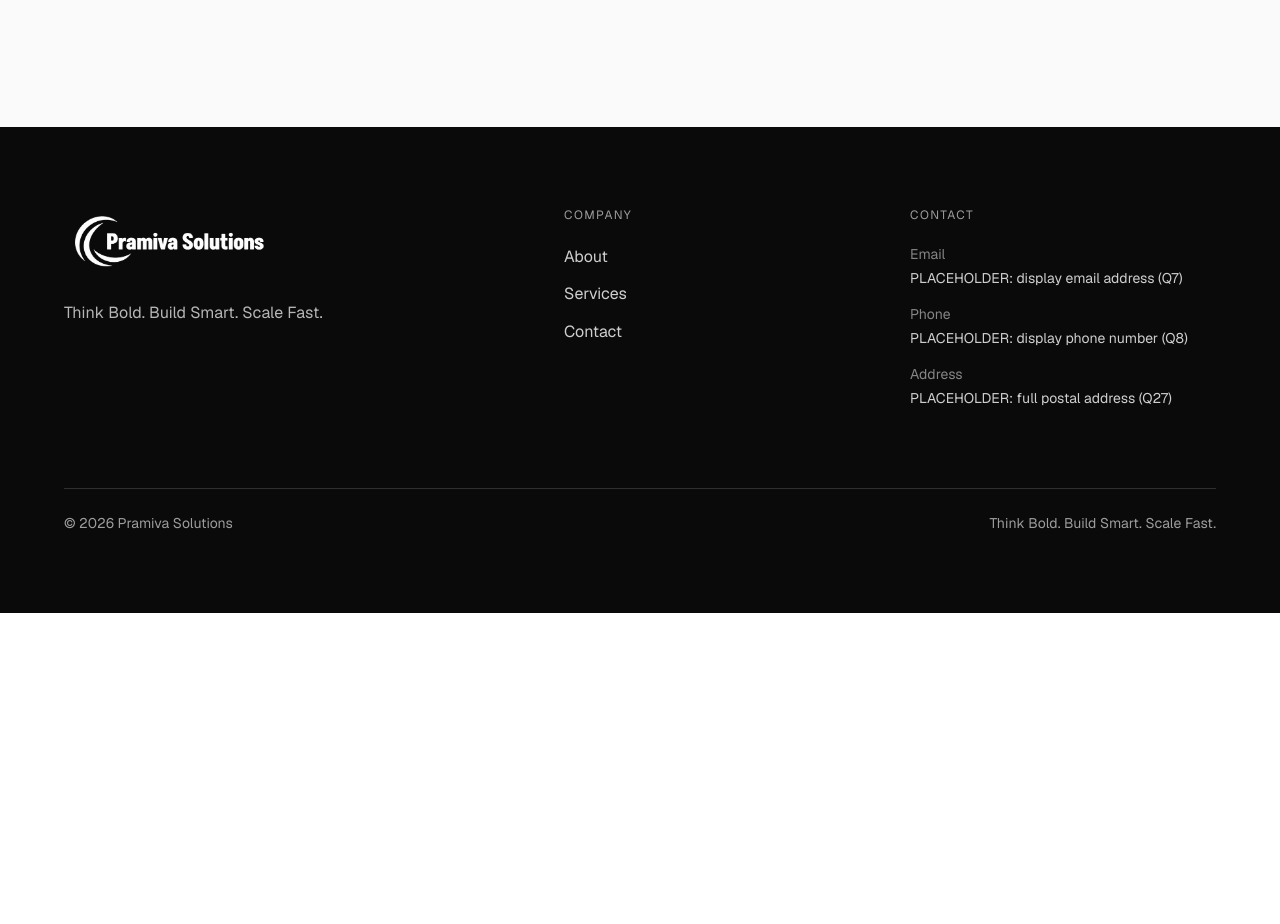
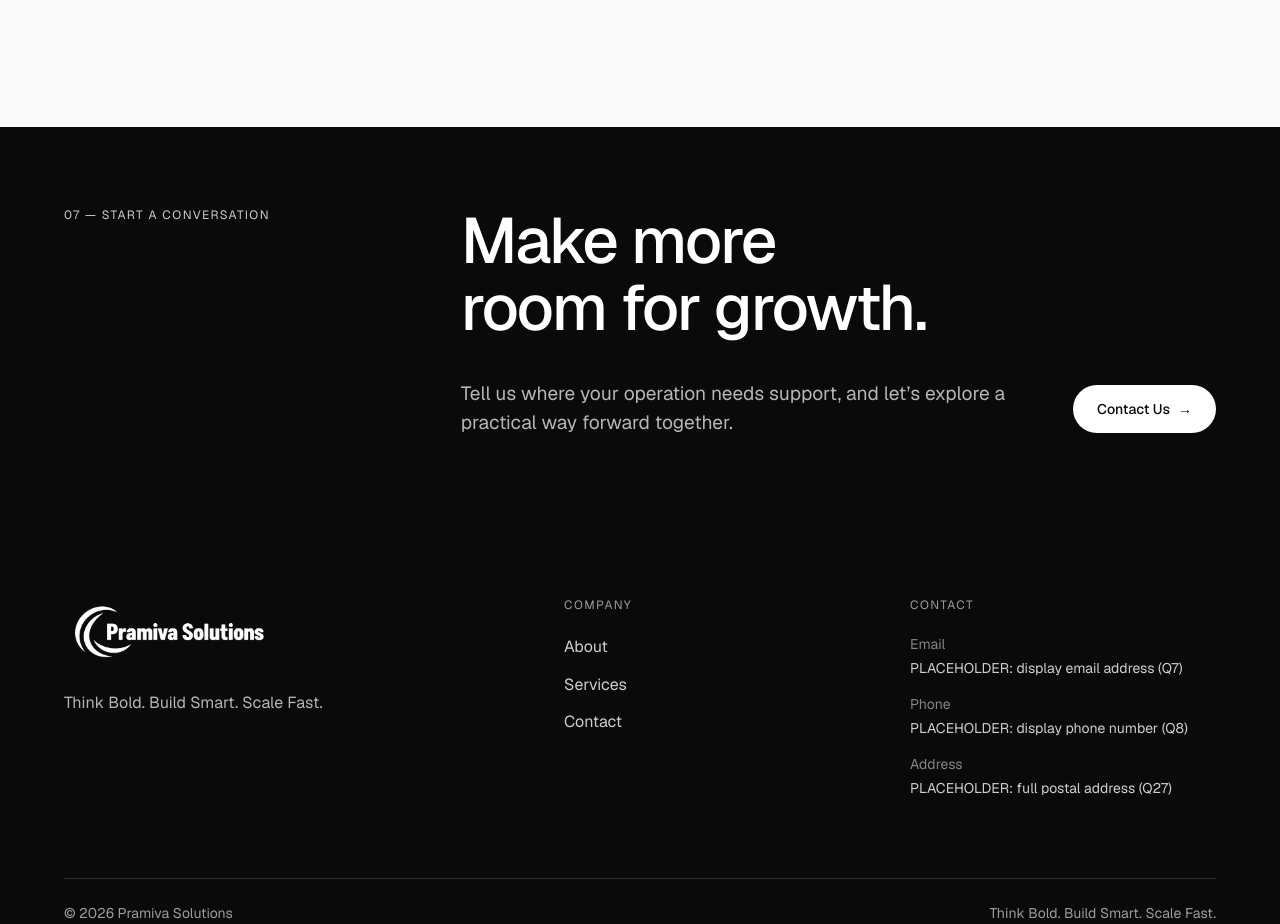
Before and after one commit to lorem007work/Pramiva-_Solutions, a Next.js app: page / in a window 1280 px wide. Shown: the part 5720-6644 px from the top of the page. Before the commit the page ends 6333 px from the top, so only its background shows below. Built offline with nearby package versions, Linux system fonts and the light colour scheme; no server answers.

Commit message:
Complete homepage call to action

```diff
--- a/src/app/page.tsx
+++ b/src/app/page.tsx
@@ -1,4 +1,5 @@
 import { CompanyIntro } from "@/components/sections/company-intro";
+import { CtaBand } from "@/components/sections/cta-band";
 import { Hero } from "@/components/sections/hero";
 import { PositioningStatement } from "@/components/sections/positioning-statement";
 import { Process } from "@/components/sections/process";
@@ -14,6 +15,7 @@ export default function Home() {
       <WhyPramiva />
       <Process />
       <CompanyIntro />
+      <CtaBand />
     </main>
   );
 }
--- /dev/null
+++ b/src/components/sections/cta-band.tsx
@@ -0,0 +1,43 @@
+import { Button } from "@/components/ui/button";
+import { Section } from "@/components/ui/section";
+import { homepage } from "@/data/homepage";
+import { primaryCta } from "@/data/navigation";
+
+/** Working homepage conversion prompt; final wording remains pending Q4. */
+export function CtaBand() {
+  const { cta } = homepage;
+
+  return (
+    <Section
+      tone="ink"
+      spacing="compact"
+      aria-labelledby="home-cta-title"
+      containerClassName="grid gap-block md:grid-cols-12 md:items-end"
+    >
+      <p className="text-eyebrow uppercase text-line-strong md:col-span-3 md:self-start">
+        {cta.eyebrow}
+      </p>
+
+      <div className="md:col-span-8 md:col-start-5">
+        <h2 id="home-cta-title" className="max-w-4xl text-h1">
+          {cta.title}
+        </h2>
+
+        <div className="mt-block flex flex-col gap-block sm:flex-row sm:items-center sm:justify-between">
+          <p className="max-w-[55ch] text-lead text-canvas/70">
+            {cta.description}
+          </p>
+
+          <Button
+            href={primaryCta.href}
+            variant="inverse"
+            className="shrink-0 self-start sm:self-auto"
+          >
+            {primaryCta.label}
+            <span aria-hidden="true">→</span>
+          </Button>
+        </div>
+      </div>
+    </Section>
+  );
+}
--- a/src/components/ui/button.tsx
+++ b/src/components/ui/button.tsx
@@ -1,7 +1,7 @@
 import Link from "next/link";
 import type { ComponentPropsWithoutRef, ReactNode } from "react";
 
-type ButtonVariant = "primary" | "secondary" | "ghost";
+type ButtonVariant = "primary" | "secondary" | "inverse" | "ghost";
 
 type CommonProps = {
   children: ReactNode;
@@ -23,6 +23,7 @@ const variantClasses: Record<ButtonVariant, string> = {
   primary: "bg-ink text-canvas hover:bg-brand",
   secondary:
     "border border-line-strong text-ink hover:border-ink hover:bg-ink hover:text-canvas",
+  inverse: "bg-canvas text-ink hover:bg-line",
   ghost: "text-ink underline-offset-4 hover:text-brand",
 };
 
--- a/src/data/homepage.ts
+++ b/src/data/homepage.ts
@@ -82,4 +82,10 @@ export const homepage = {
     motto: "Think Bold. Build Smart. Scale Fast.",
     ctaLabel: "Learn more about Pramiva",
   },
+  cta: {
+    eyebrow: "07 — Start a conversation",
+    title: "Make more room for growth.",
+    description:
+      "Tell us where your operation needs support, and let’s explore a practical way forward together.",
+  },
 } as const;
```
Also changed, not shown: 1 other file (tests, documents, lock files or other folders).
